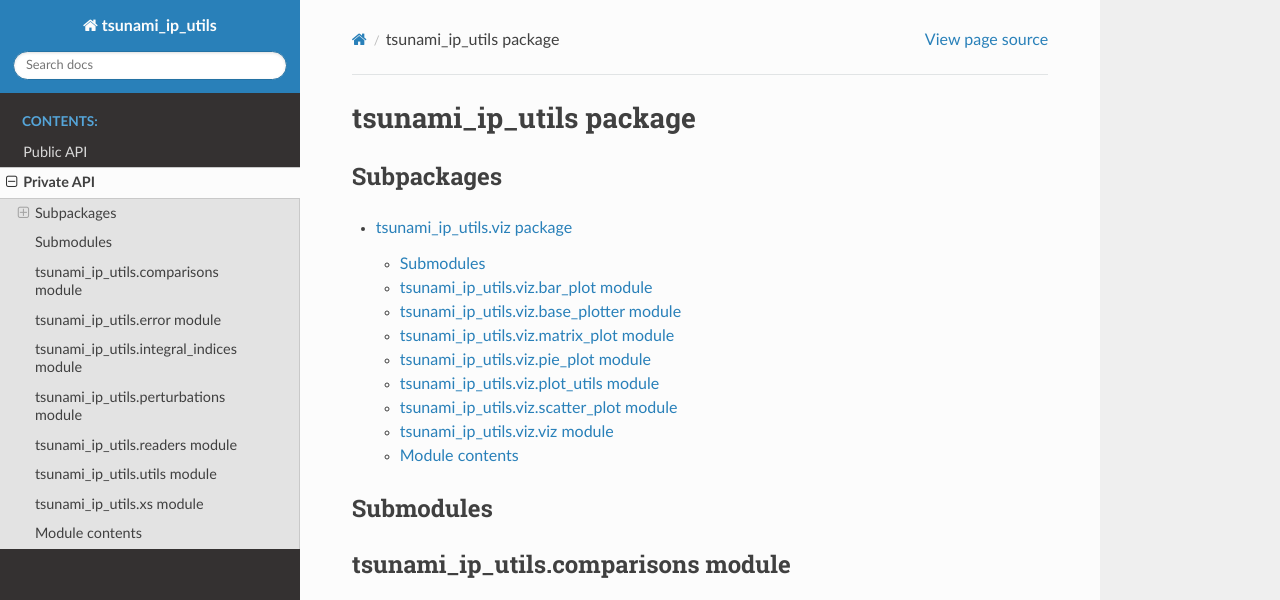
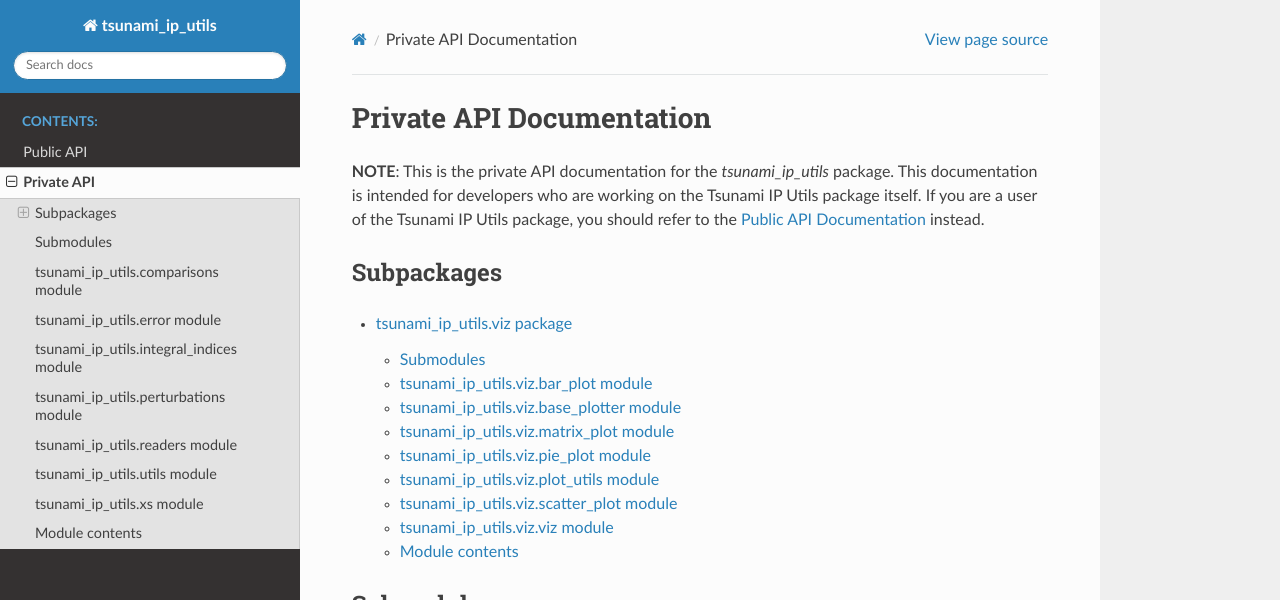
Before and after one commit to mlouis9/tsunami-ip-utils, a Sphinx documentation site: the page built from docs/source/private_api/index.rst, in a window 1280 px wide and 900 px high, cut to the strip 0-600 px from the top of the window. Built offline with Sphinx 7.4.7 and the Read the Docs theme 2.0.0, drawn with Linux system fonts in a browser that asks for light colours.

Commit message:
Added apidoc templates for public and private api's and updated makefiles

```diff
--- a/docs/source/conf.py
+++ b/docs/source/conf.py
@@ -32,7 +32,7 @@
 autosummary_generate = True  # Turn on sphinx.ext.autosummary
 templates_path = ['_templates']
 exclude_patterns = []
-
+show_headings = False
 
 # -- Options for HTML output -------------------------------------------------
 # https://www.sphinx-doc.org/en/master/usage/configuration.html#options-for-html-output
@@ -76,11 +76,7 @@
 def skip_member(app, what, name, obj, skip, options):
     api_type = app.config.api_type
     if api_type == 'public' and name.startswith('_'):
-        print(f"API TYPE: {api_type}")
-        print(f"SKIPPING: {name}")
         return True
     elif api_type == 'private' and not name.startswith('_'):
-        print(f"API TYPE: {api_type}")
-        print(f"SKIPPING: {name}")
         return True
     return skip
--- a/docs/source/private_api/index.rst
+++ b/docs/source/private_api/index.rst
@@ -1,7 +1,13 @@
+
 .. api_type:: private
+.. _private_api:
 
-tsunami\_ip\_utils package
-==========================
+Private API Documentation
+=========================
+**NOTE**: This is the private API documentation for the `tsunami_ip_utils` package. This documentation is intended for developers who
+are working on the Tsunami IP Utils package itself. If you are a user of the Tsunami IP Utils package, you should refer to the
+:ref:`public_api` instead.
+
 
 Subpackages
 -----------
--- a/docs/source/private_api/tsunami_ip_utils.viz.rst
+++ b/docs/source/private_api/tsunami_ip_utils.viz.rst
@@ -1,5 +1,3 @@
-.. api_type:: private_api
-
 tsunami\_ip\_utils.viz package
 ==============================
 
--- a/docs/source/public_api/tsunami_ip_utils.viz.rst
+++ b/docs/source/public_api/tsunami_ip_utils.viz.rst
@@ -1,5 +1,3 @@
-.. api_type:: public_api
-
 tsunami\_ip\_utils.viz package
 ==============================
 
```
Also changed, not shown: docs/prepend_api_designation_and_rename.py (+0 -20 lines), docs/source/public_api/index.rst (+5 -2 lines), 8 other files.
